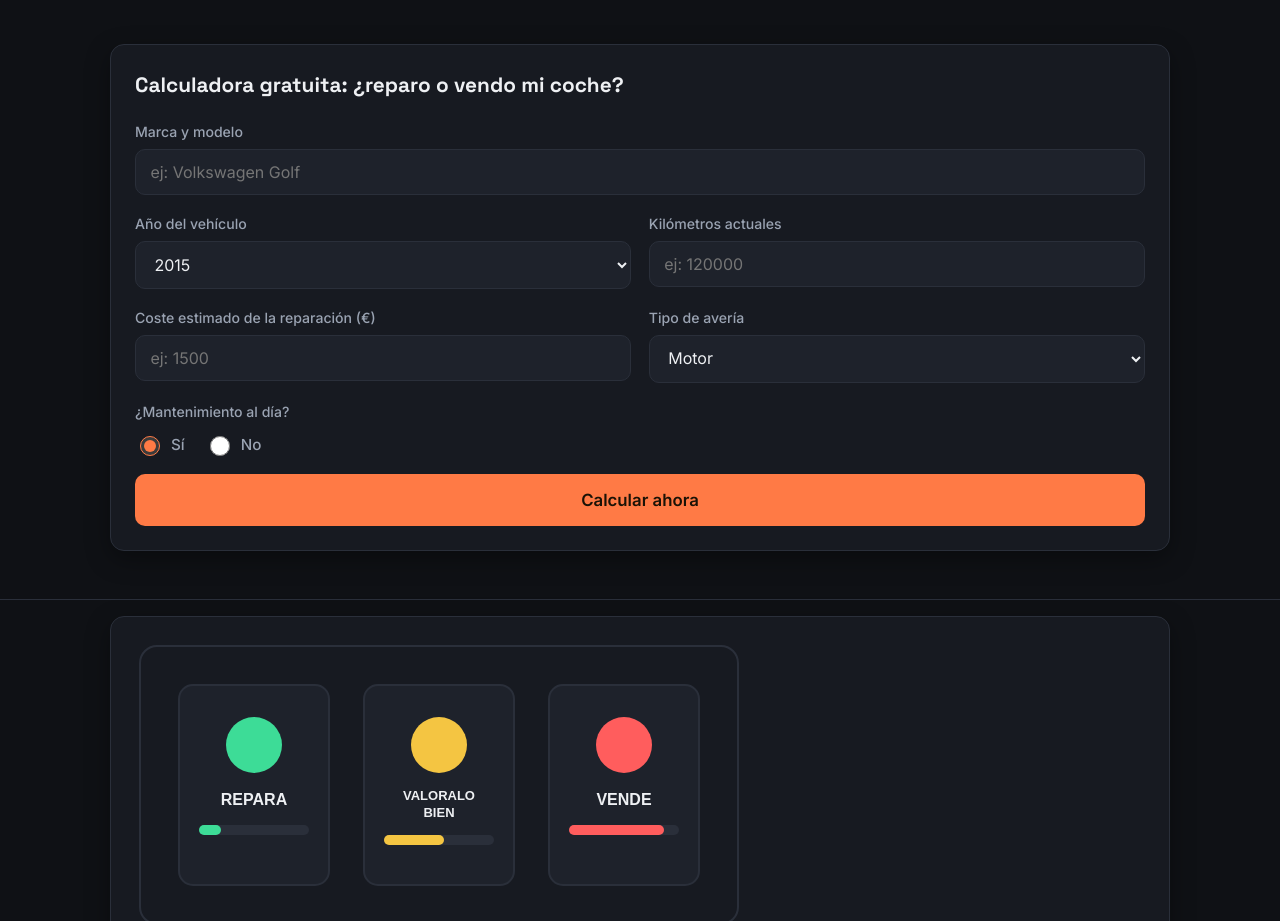
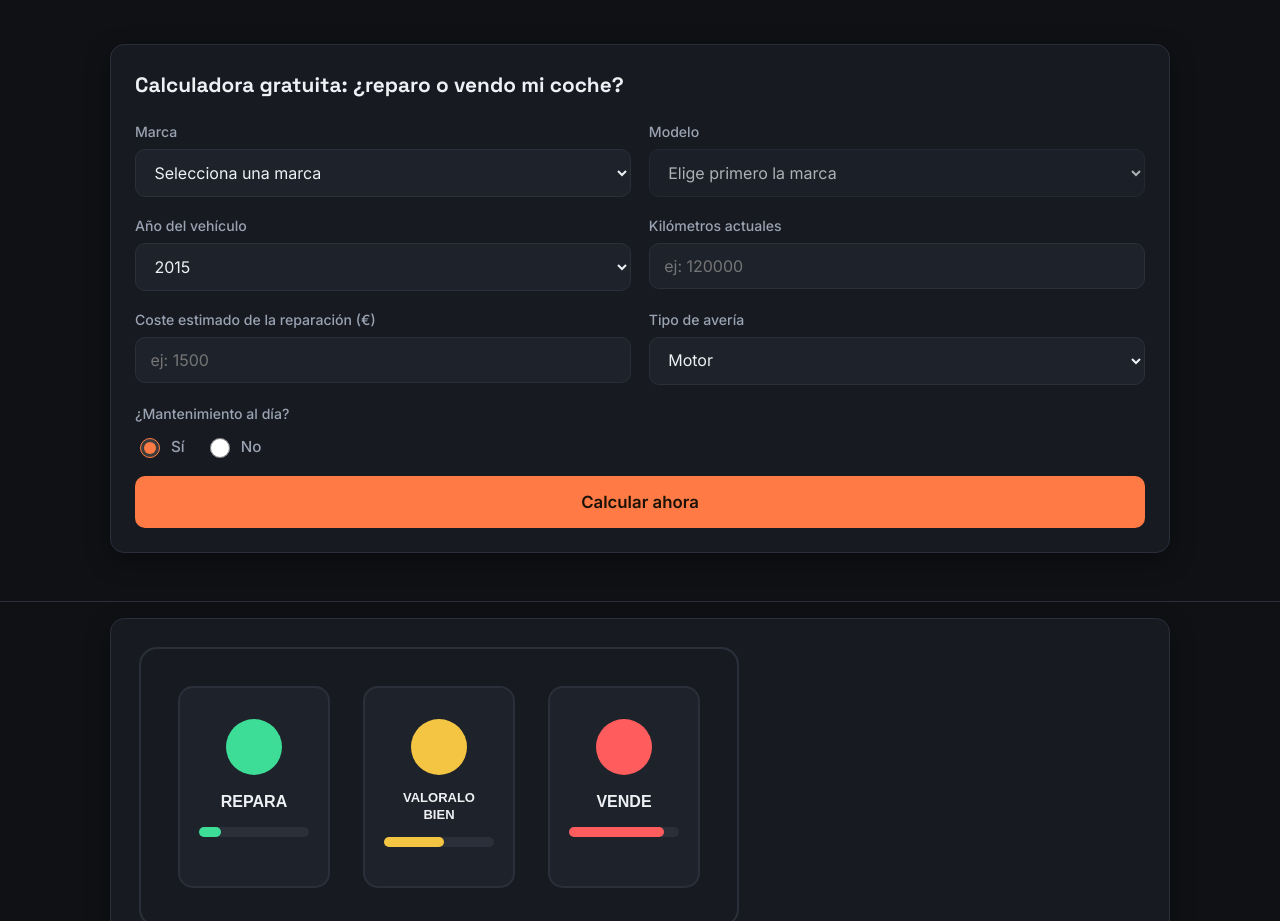
Before and after one commit to Escoda010/reparar-o-vender, a plain HTML site: page index.html in a window 1280 px wide. Shown: the part 880-1801 px from the top of the page. Drawn offline with Linux system fonts and the light colour scheme.

Commit message:
Sustituir campo de texto marca/modelo por selects en cascada con lista curada de marcas y modelos

```diff
--- a/index.html
+++ b/index.html
@@ -563,9 +563,18 @@
       <div class="calc-card">
         <h2>Calculadora gratuita: ¿reparo o vendo mi coche?</h2>
         <form id="calc-form">
-          <div class="field field-full">
-            <label for="modelo">Marca y modelo</label>
-            <input type="text" id="modelo" placeholder="ej: Volkswagen Golf" required>
+          <div class="field">
+            <label for="marca">Marca</label>
+            <select id="marca" required>
+              <option value="" disabled selected>Selecciona una marca</option>
+            </select>
+          </div>
+
+          <div class="field">
+            <label for="modelo">Modelo</label>
+            <select id="modelo" required disabled>
+              <option value="" disabled selected>Elige primero la marca</option>
+            </select>
           </div>
 
           <div class="field">
@@ -859,6 +868,58 @@
   }
   anioSelect.value = 2015;
 
+  // Marcas y modelos (lista curada de los más vendidos en España)
+  const MARCAS_MODELOS = {
+    'Volkswagen': ['Golf', 'Polo', 'Passat', 'Tiguan', 'T-Roc', 'Touareg'],
+    'Seat': ['Ibiza', 'León', 'Arona', 'Ateca', 'Tarraco'],
+    'Renault': ['Clio', 'Megane', 'Captur', 'Kadjar', 'Scenic'],
+    'Peugeot': ['208', '308', '2008', '3008', '5008'],
+    'Citroën': ['C3', 'C4', 'C5 Aircross', 'Berlingo'],
+    'Opel': ['Corsa', 'Astra', 'Mokka', 'Crossland', 'Insignia'],
+    'Ford': ['Fiesta', 'Focus', 'Kuga', 'Puma', 'Mondeo'],
+    'Toyota': ['Corolla', 'Yaris', 'C-HR', 'RAV4', 'Auris'],
+    'BMW': ['Serie 1', 'Serie 3', 'Serie 5', 'X1', 'X3'],
+    'Mercedes-Benz': ['Clase A', 'Clase C', 'Clase E', 'GLA', 'GLC'],
+    'Audi': ['A1', 'A3', 'A4', 'Q3', 'Q5'],
+    'Hyundai': ['i20', 'i30', 'Tucson', 'Kona', 'Santa Fe'],
+    'Kia': ['Picanto', 'Ceed', 'Sportage', 'Niro', 'Rio'],
+    'Fiat': ['500', 'Panda', 'Tipo', '500X'],
+    'Skoda': ['Fabia', 'Octavia', 'Karoq', 'Kamiq'],
+    'Dacia': ['Sandero', 'Duster', 'Logan', 'Spring'],
+    'Nissan': ['Qashqai', 'Juke', 'Micra', 'X-Trail'],
+    'Mazda': ['Mazda2', 'Mazda3', 'CX-5', 'CX-30'],
+    'Honda': ['Civic', 'CR-V', 'Jazz', 'HR-V'],
+    'Otra marca': ['Otro modelo']
+  };
+
+  const marcaSelect = document.getElementById('marca');
+  const modeloSelect = document.getElementById('modelo');
+
+  Object.keys(MARCAS_MODELOS).forEach(function(marca) {
+    const opt = document.createElement('option');
+    opt.value = marca;
+    opt.textContent = marca;
+    marcaSelect.appendChild(opt);
+  });
+
+  marcaSelect.addEventListener('change', function() {
+    const modelos = MARCAS_MODELOS[this.value] || [];
+    modeloSelect.innerHTML = '';
+    const placeholder = document.createElement('option');
+    placeholder.value = '';
+    placeholder.disabled = true;
+    placeholder.selected = true;
+    placeholder.textContent = 'Selecciona un modelo';
+    modeloSelect.appendChild(placeholder);
+    modelos.forEach(function(modelo) {
+      const opt = document.createElement('option');
+      opt.value = modelo;
+      opt.textContent = modelo;
+      modeloSelect.appendChild(opt);
+    });
+    modeloSelect.disabled = false;
+  });
+
   // Cookie banner
   const cookieBanner = document.getElementById('cookie-banner');
   if (localStorage.getItem('cookies-accepted') || localStorage.getItem('cookies-rejected')) {
```
